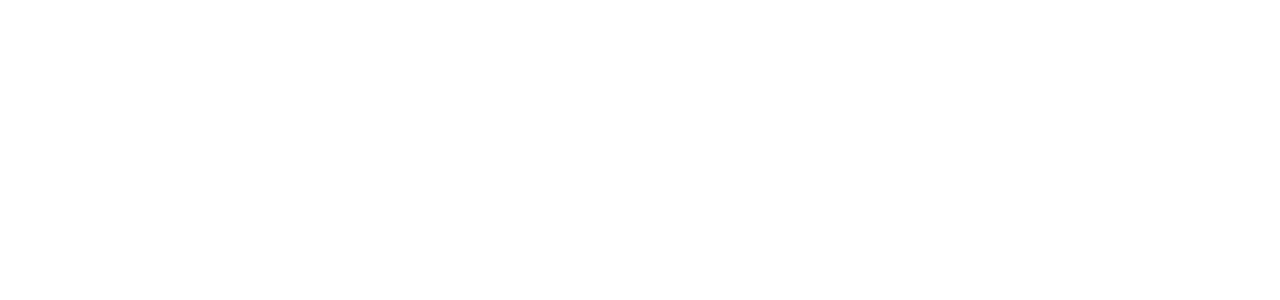
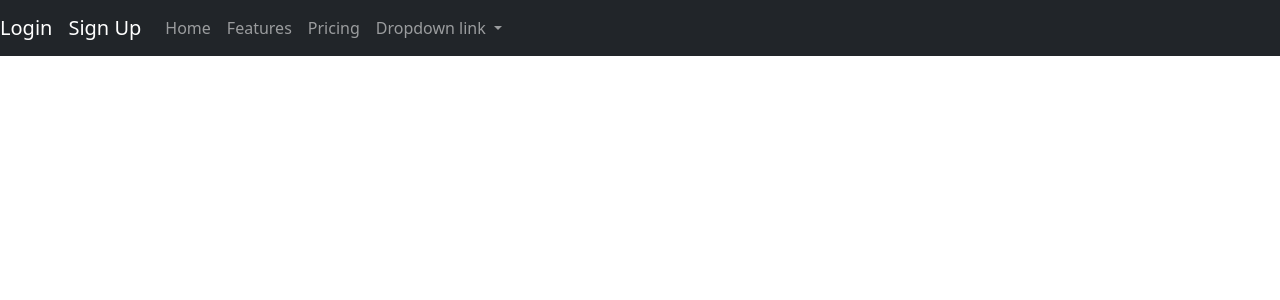
Before and after one commit to Intro-to-SE-Lab-Fall-21/Group-4, a Flask app: a page that uses Group-4/app/templates/base.html in a window 1280 px wide. Before the commit the part shown is empty. Shown: the top 300 px of the page. Run offline with Flask 2, Linux system fonts and the light colour scheme; some libraries are stand-ins or nearby versions.

Commit message:
Update base.html

```diff
--- a/Group-4/app/templates/base.html
+++ b/Group-4/app/templates/base.html
@@ -16,7 +16,39 @@
     <title>StarMail</title>
   </head>
   <body>
+    <nav class="navbar navbar-expand-lg navbar-dark bg-dark">
+      <a class="navbar-brand" href="/login">Login</a>
+      <a class="navbar-brand" href="/sign-up">Sign Up</a>
+      <button class="navbar-toggler" type="button" data-toggle="collapse" data-target="#navbarNavDropdown" aria-controls="navbarNavDropdown" aria-expanded="false" aria-label="Toggle navigation">
+        <span class="navbar-toggler-icon"></span>
+      </button>
 
+      <div class="collapse navbar-collapse" id="navbarNavDropdown">
+        <ul class="navbar-nav">
+          <li class="nav-item active">
+            <a class="nav-link" href="#">Home <span class="sr-only">(current)</span></a>
+          </li>
+          <li class="nav-item">
+            <a class="nav-link" href="#">Features</a>
+          </li>
+          <li class="nav-item">
+            <a class="nav-link" href="#">Pricing</a>
+          </li>
+          <li class="nav-item dropdown">
+            <a class="nav-link dropdown-toggle" href="#" id="navbarDropdownMenuLink" data-toggle="dropdown" aria-haspopup="true" aria-expanded="false">
+              Dropdown link
+            </a>
+            <div class="dropdown-menu" aria-labelledby="navbarDropdownMenuLink">
+              <a class="dropdown-item" href="#">Action</a>
+              <a class="dropdown-item" href="#">Another action</a>
+              <a class="dropdown-item" href="#">Something else here</a>
+            </div>
+          </li>
+        </ul>
+      </div>
+    </nav>
+
+    </nav>
     <script
       src="https://cdn.jsdelivr.net/npm/bootstrap@5.0.2/dist/js/bootstrap.bundle.min.js"
       integrity="sha384-MrcW6ZMFYlzcLA8Nl+NtUVF0sA7MsXsP1UyJoMp4YLEuNSfAP+JcXn/tWtIaxVXM"
```
